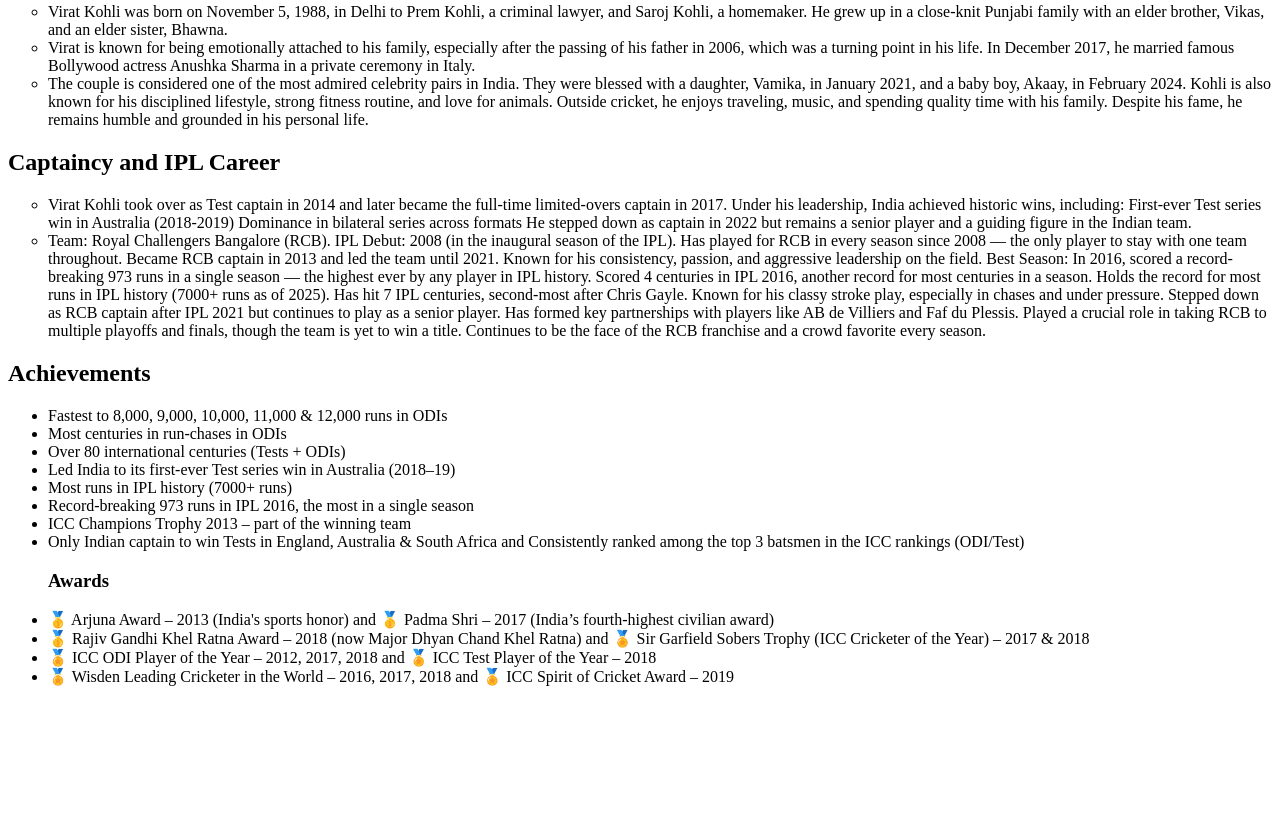
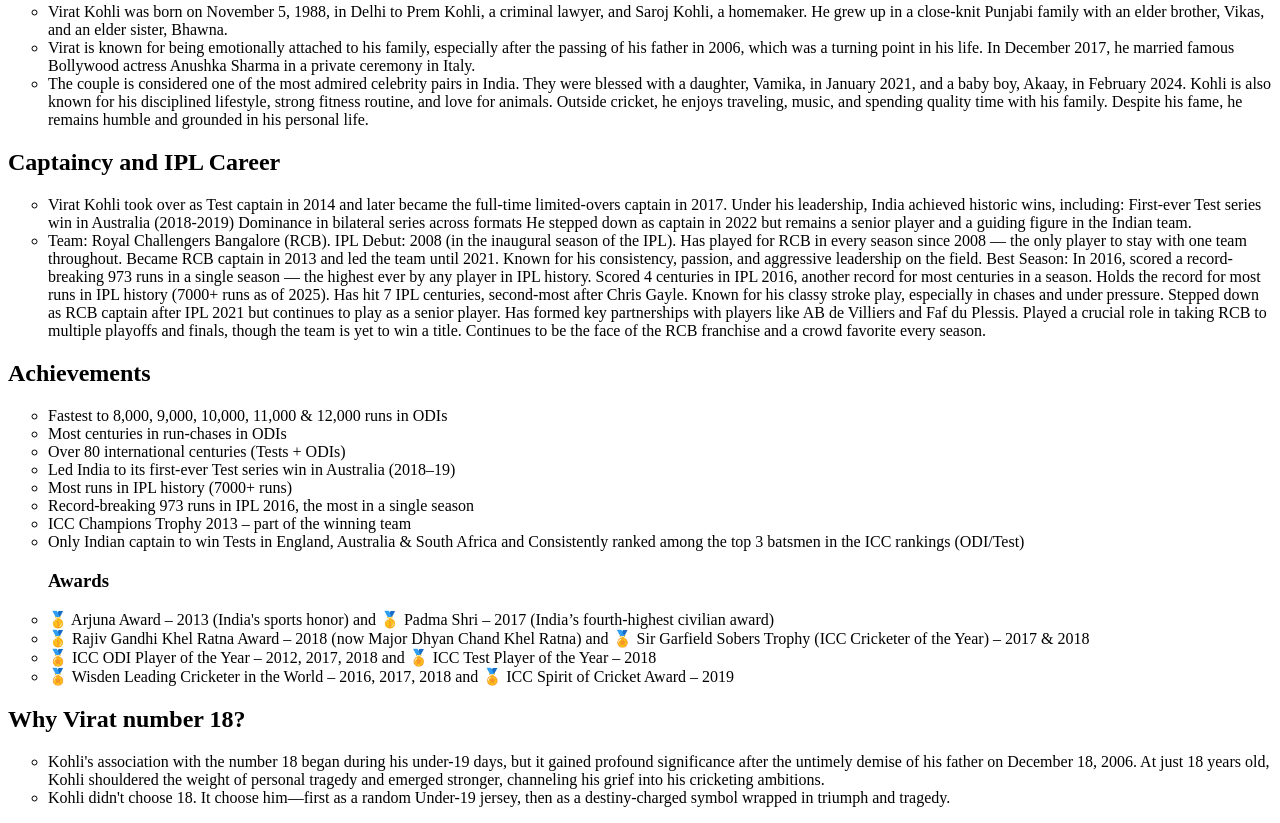
Before and after one commit to Vijaya154/Virat-Bio, a plain HTML site: page Bio.html in a window 1280 px wide. Shown: the part 511-1334 px from the top of the page. Before the commit the page ends 1213 px from the top, so only its background shows below. Drawn offline with Linux system fonts and the light colour scheme.

Commit message:
Bio.html

```diff
--- a/Bio.html
+++ b/Bio.html
@@ -12,6 +12,7 @@
     <a href="#personal-life">Personal Life</a>
     <a href="#captaincy-and-IPL-career">Captaincy and IPL Career</a>
     <a href="#achievements">Achievements</a>
+    <a href="#why-virat-number-18?">Why Virat number 18?</a>
     <a href="./viratgalley.html" target="_blank">Virat Gallery</a>
 
     <h2 id="early-life-and-career">Early Life and Career</h2>
@@ -72,7 +73,7 @@
     </li>
 </ul>
     <h2 id="achievements">Achievements</h2>
-<ul>
+<ul type="circle">
     <li>
        Fastest to 8,000, 9,000, 10,000, 11,000 & 12,000 runs in ODIs
     </li>
@@ -116,5 +117,14 @@
     🏅 ICC Spirit of Cricket Award – 2019
    </li>
 </ul>
+<h2 id="why-virat-number-18?">Why Virat number 18?</h2>
+<ul type="circle">
+    <li>
+        Kohli's association with the number 18 began during his under-19 days, but it gained profound significance after the untimely demise of his father on December 18, 2006. At just 18 years old, Kohli shouldered the weight of personal tragedy and emerged stronger, channeling his grief into his cricketing ambitions.
+    </li>
+    <li>
+        Kohli didn't choose 18. It choose him—first as a random Under-19 jersey, then as a destiny-charged symbol wrapped in triumph and tragedy.
+    </li>
+</ul>
 </body>
 </html>
```
Also changed, not shown: viratgalley.html (+1 -1 lines).
